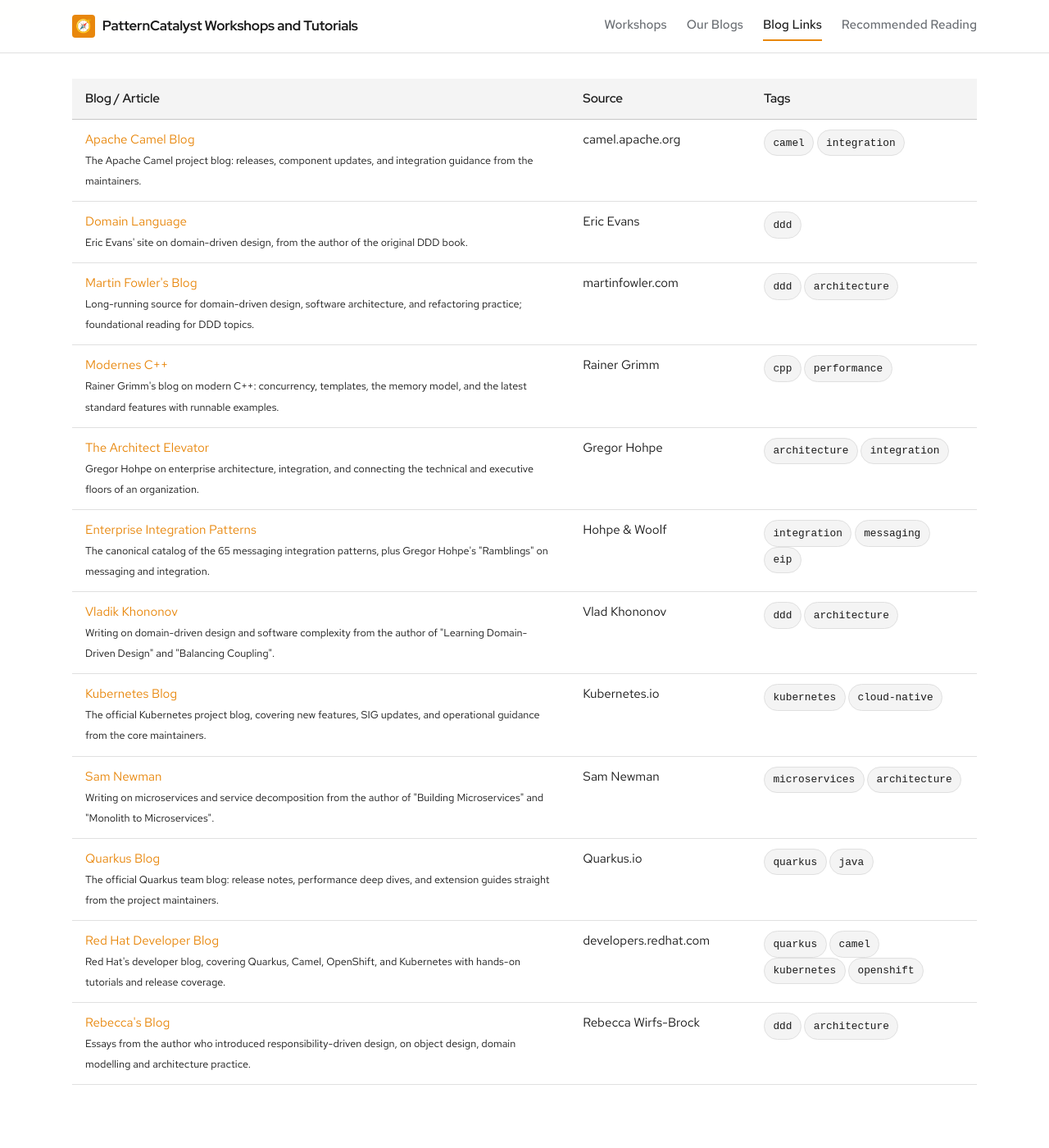
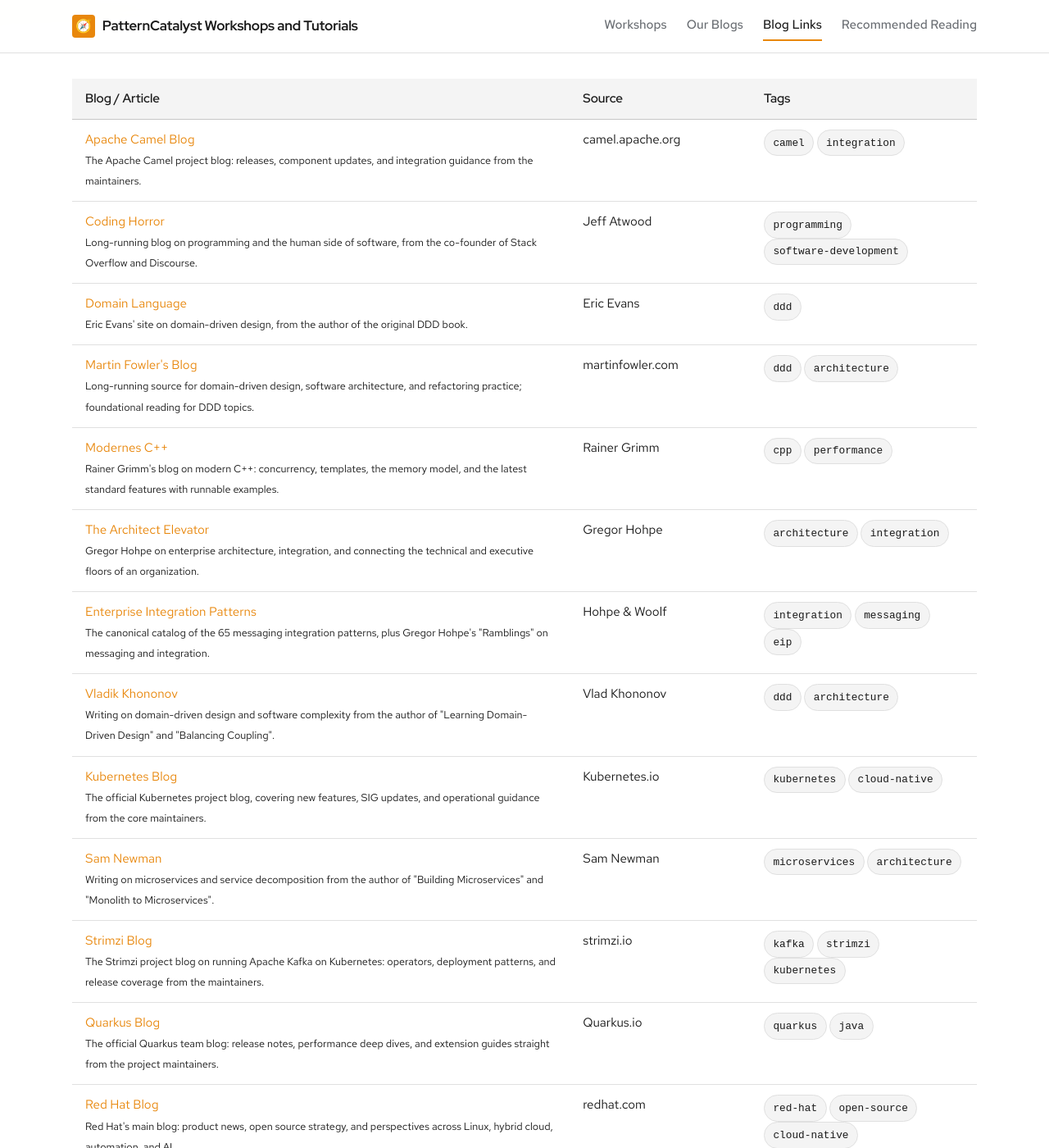
Before and after one commit to patterncatalyst/patterncatalyst-workshops-tutorials-list, a Jekyll site: the page built from blog-links.html, in a window 1280 px wide and 1400 px high, scrolled down 421 px. Shown: the whole window at 82% size. Built offline with Jekyll 4.4.1, drawn with Linux system fonts in a browser that asks for light colours; some web fonts are replaced; some of the changed text lies outside the part shown.

Commit message:
data(blog-links): add Coding Horror, Red Hat Blog, and Strimzi Blog (#56)
Co-authored-by: PatternCatalyst <local@example.invalid>

```diff
--- a/_data/blog_links.yml
+++ b/_data/blog_links.yml
@@ -26,6 +26,14 @@
     The Apache Camel project blog: releases, component updates, and
     integration guidance from the maintainers.
   tags: ["camel", "integration"]
+
+- title: "Coding Horror"
+  url: "https://blog.codinghorror.com/"
+  source: "Jeff Atwood"
+  blurb: >
+    Long-running blog on programming and the human side of software, from
+    the co-founder of Stack Overflow and Discourse.
+  tags: ["programming", "software-development"]
 
 - title: "Domain Language"
   url: "https://www.domainlanguage.com/"
@@ -91,6 +99,15 @@
     "Building Microservices" and "Monolith to Microservices".
   tags: ["microservices", "architecture"]
 
+- title: "Strimzi Blog"
+  url: "https://strimzi.io/blog/"
+  source: "strimzi.io"
+  blurb: >
+    The Strimzi project blog on running Apache Kafka on Kubernetes:
+    operators, deployment patterns, and release coverage from the
+    maintainers.
+  tags: ["kafka", "strimzi", "kubernetes"]
+
 - title: "Quarkus Blog"
   url: "https://quarkus.io/blog/"
   source: "Quarkus.io"
@@ -98,6 +115,14 @@
     The official Quarkus team blog: release notes, performance deep dives,
     and extension guides straight from the project maintainers.
   tags: ["quarkus", "java"]
+
+- title: "Red Hat Blog"
+  url: "https://www.redhat.com/en/blog"
+  source: "redhat.com"
+  blurb: >
+    Red Hat's main blog: product news, open source strategy, and
+    perspectives across Linux, hybrid cloud, automation, and AI.
+  tags: ["red-hat", "open-source", "cloud-native"]
 
 - title: "Red Hat Developer Blog"
   url: "https://developers.redhat.com/blog"
```
